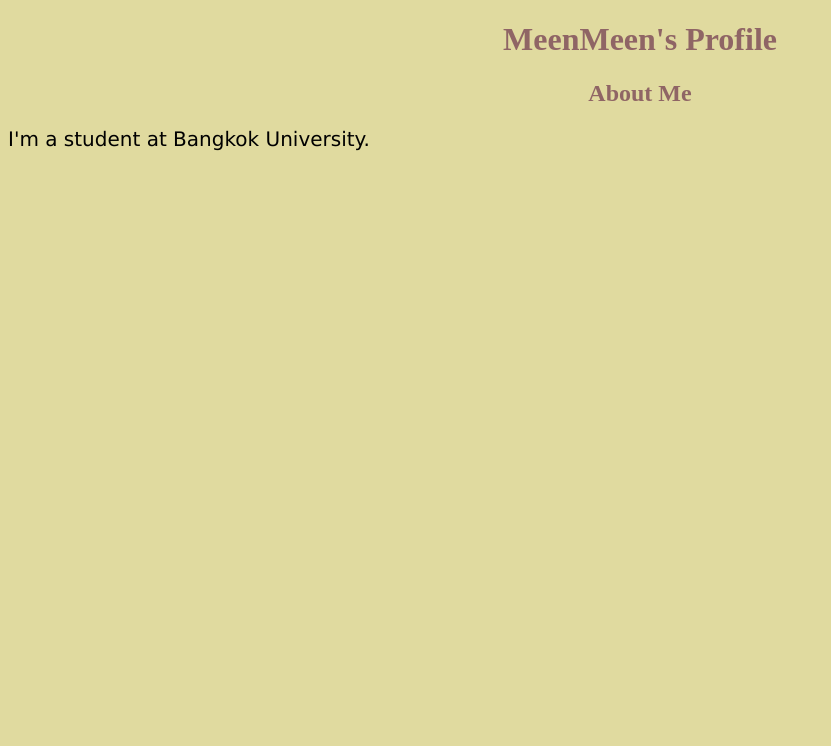
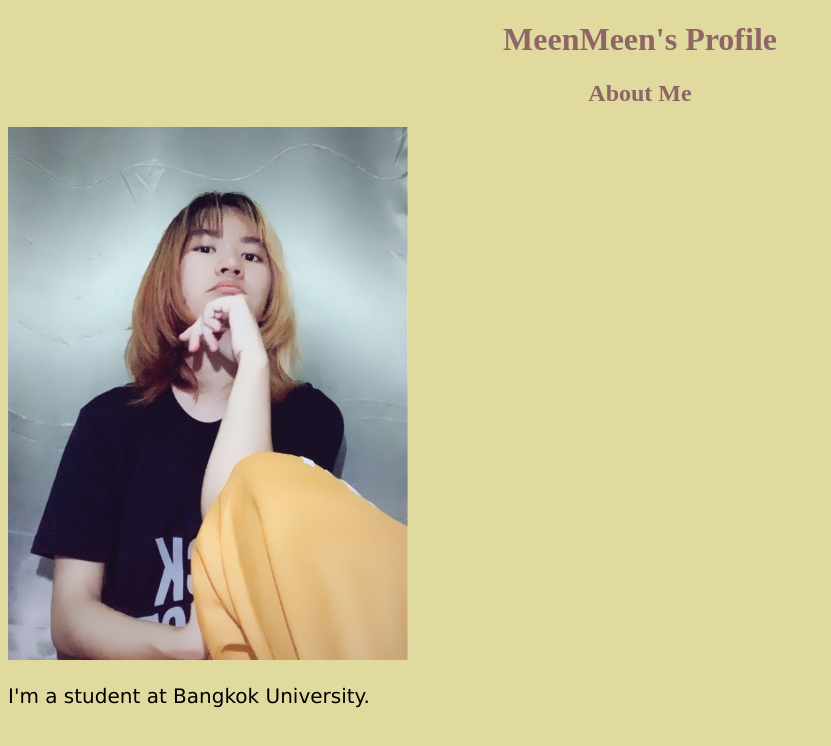
Before and after one commit to Meenssi/meenmeen-profile-project, a plain HTML site: page index.html in a window 1280 px wide. Shown: the whole page, without its empty margins (0-831 px from the left). Drawn offline with Linux system fonts and the light colour scheme.

Commit message:
Add picture

```diff
--- a/index.html
+++ b/index.html
@@ -10,6 +10,7 @@
 <body>
     <h1>MeenMeen's Profile</h1>
     <h2>About Me</h2>
+    <img src="/Untitled_Artwork.jpg" alt="">
     <p>I'm a student at Bangkok University.</p>
 </body>
 </html>
```
Also changed, not shown: Untitled_Artwork.jpg (added).
